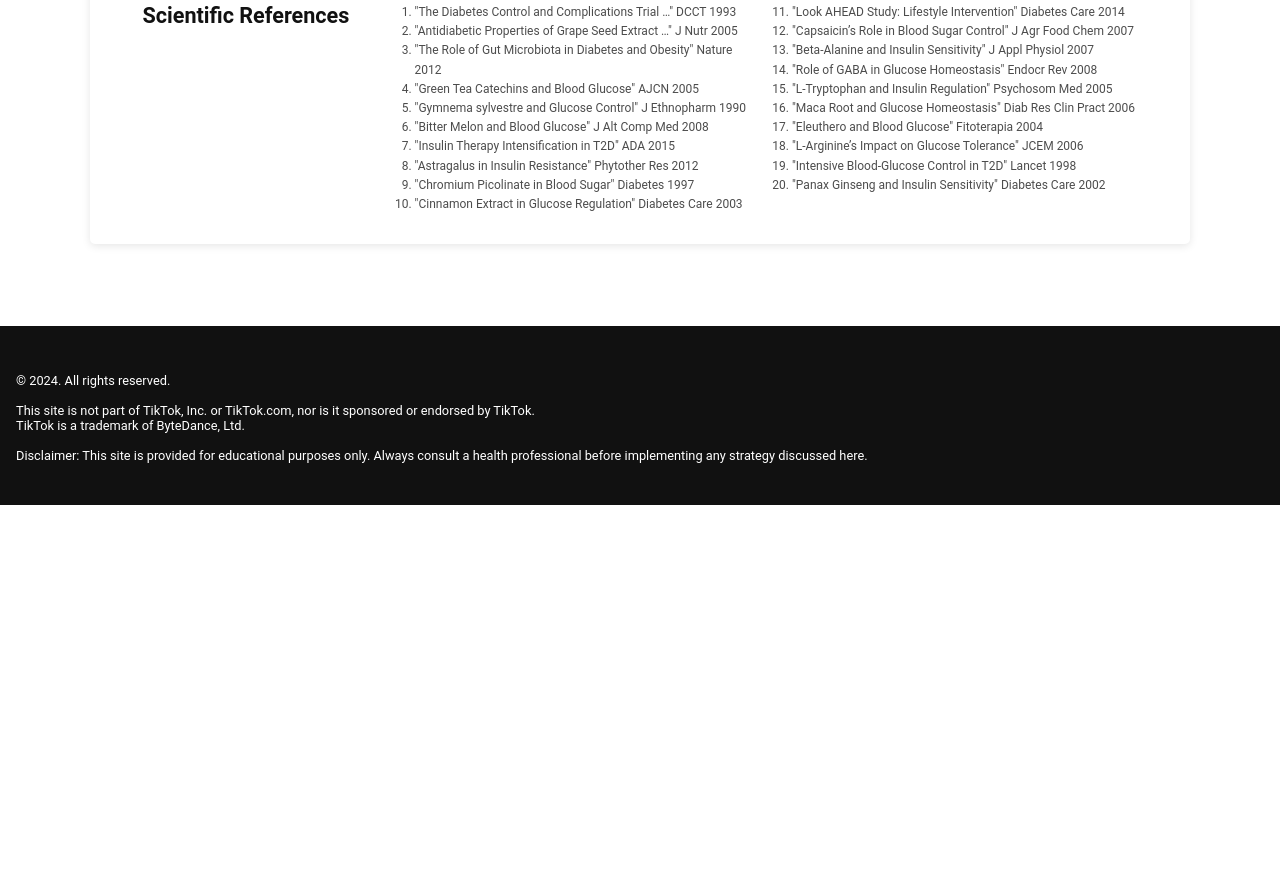
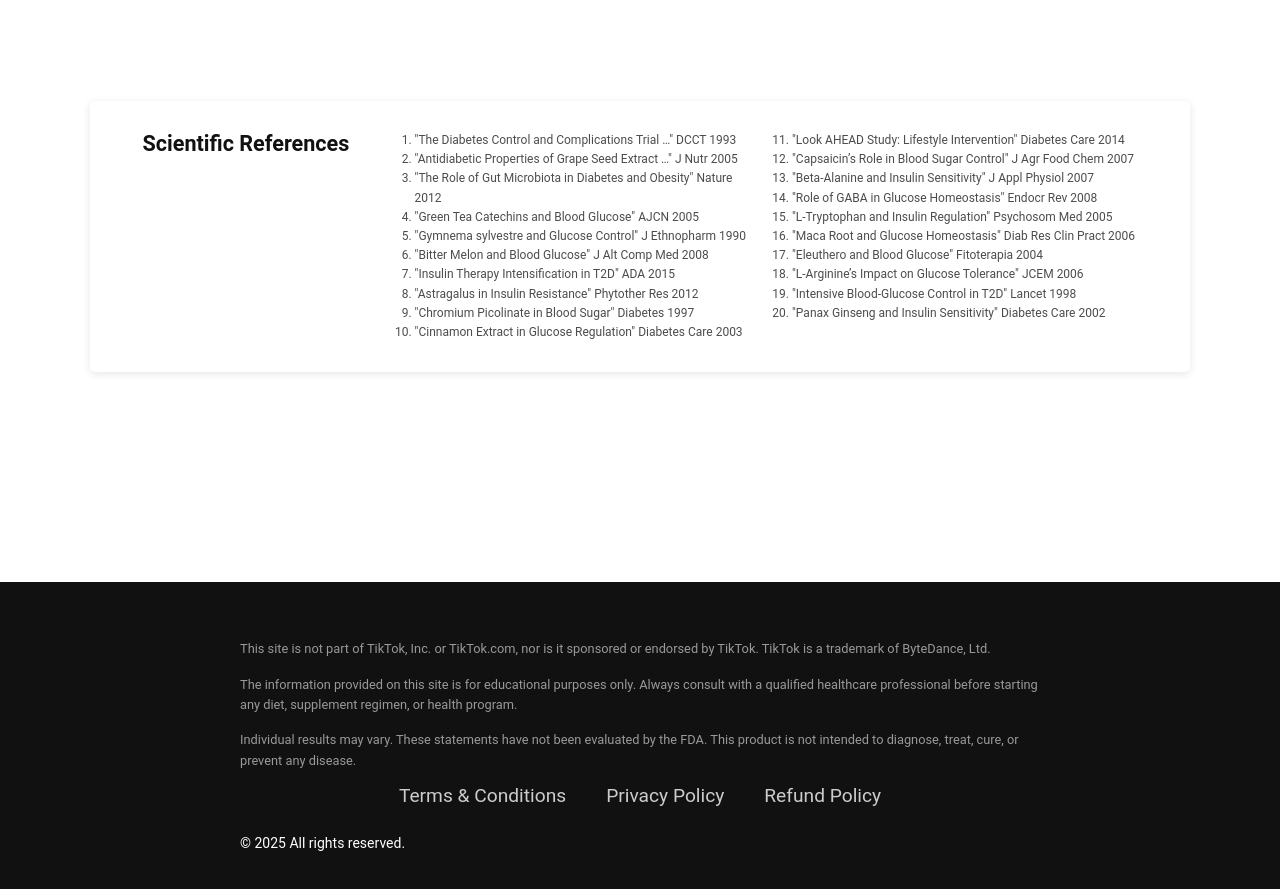
Before and after one commit to ourenterprisetools/pages, a plain HTML site: page tktk/vsl1/pg2.html in a window 1280 px wide. Shown: the part 421-1310 px from the top of the page. Before the commit the page ends 926 px from the top, so only its background shows below. Drawn offline with Linux system fonts and the light colour scheme; files that its build step writes are made by us from their sources.

Commit message:
Update pg2.html

```diff
--- a/tktk/vsl1/pg2.html
+++ b/tktk/vsl1/pg2.html
@@ -214,7 +214,7 @@
         font-size: 0.9em;
         text-align: center;
         margin: 0 auto;
-        padding: 2rem 0;
+        padding: 10rem 0;
       "
     >
       <div class="container" style="max-width: 1100px; margin: 0 auto">
@@ -320,18 +320,23 @@
     </section>
 
     <footer>
-      <p>&copy; 2024. All rights reserved.</p>
-      <p>
-        This site is not part of TikTok, Inc. or TikTok.com, nor is it sponsored
-        or endorsed by TikTok.<br />TikTok is a trademark of ByteDance, Ltd.
-      </p>
-      <p>
-        Disclaimer: This site is provided for educational purposes only. Always
-        consult a health professional before implementing any strategy discussed
-        here.
-      </p>
+      <div class="footer-container" style="max-width: 1100px; margin: 0 auto;  "></div>
+        <div class="disclaimer" style="margin-top: 20px; font-size: 0.8rem; color: #999;">
+          <p>This site is not part of TikTok, Inc. or TikTok.com, nor is it sponsored or endorsed by TikTok. TikTok is a trademark of ByteDance, Ltd.</p>
+          <p>The information provided on this site is for educational purposes only. Always consult with a qualified healthcare professional before starting any diet, supplement regimen, or health program.</p>
+          <p>Individual results may vary. These statements have not been evaluated by the FDA. This product is not intended to diagnose, treat, cure, or prevent any disease.</p>
+          <ul style="list-style: none; padding: 0; display: flex; justify-content: center; gap: 20px;">
+            <li><a href="privacy.html" style="color: #ccc; text-decoration: none; display: inline-block;">Terms & Conditions</a></li>
+            <li><a href="refund.html" style="color: #ccc; text-decoration: none; display: inline-block;">Privacy Policy</a></li>
+            <li><a href="terms.html" style="color: #ccc; text-decoration: none; display: inline-block;">Refund Policy</a></li>
+          </ul>
+        </div>
+
+        <div class="copyright" style="margin-top: 15px; text-align: center;">
+          <p>&copy; 2025 All rights reserved.</p>
+        </div>
+      </div>
     </footer>
-
 
     <!-- ========== REDTRACK SCRIPT ========== -->
 
```
